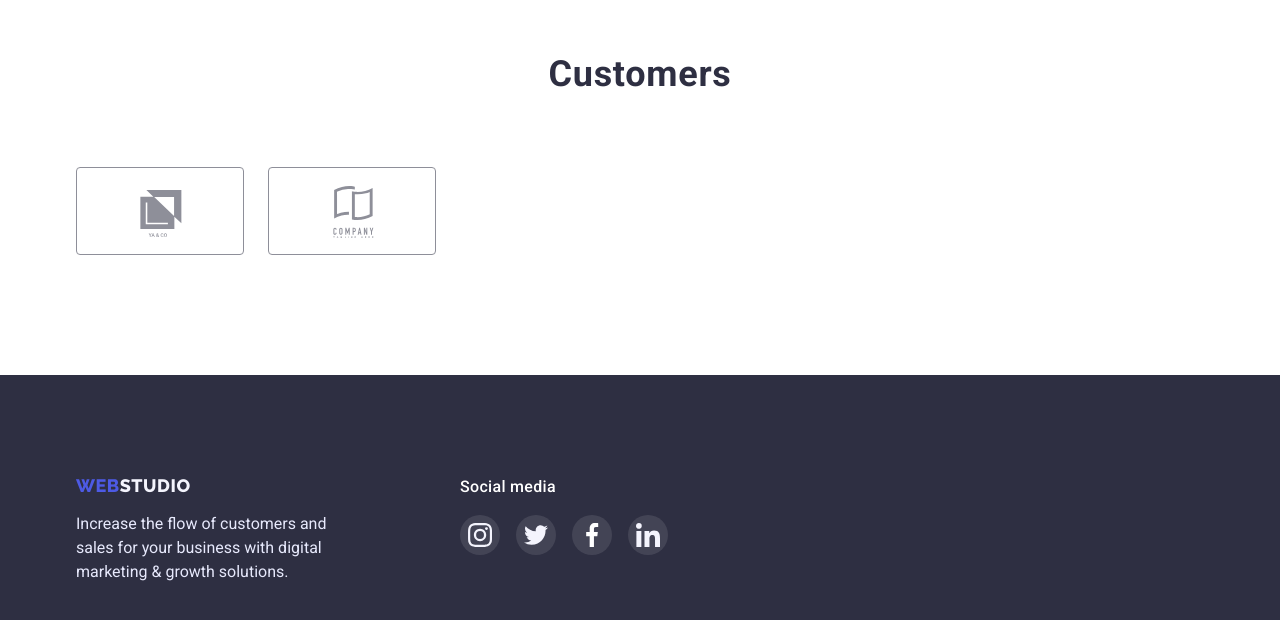
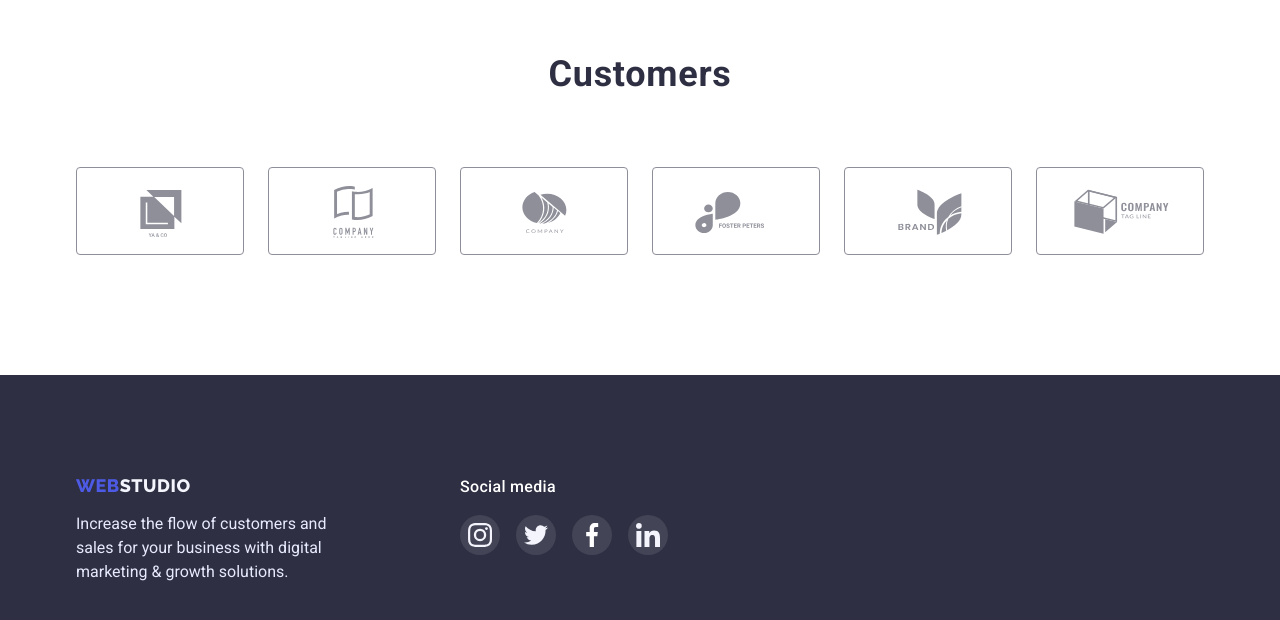
Before and after one commit to NataDent/goit-markup-hw-04, a plain HTML site: page index.html in a window 1280 px wide. Shown: the part 2552-3172 px from the top of the page. Drawn offline with nearby package versions, Linux system fonts and the light colour scheme.

Commit message:
Додала всі іконки в 5 секцію, почистила філи

```diff
--- a/css/styles.css
+++ b/css/styles.css
@@ -610,3 +610,4 @@ fill: inherit;
 }
 
 /* fill="#8e8f99"
+" style="fill:var(--color1, #8e8f99)"
--- a/index.html
+++ b/index.html
@@ -380,17 +380,33 @@
                 </svg>
               </a>
             </li>
-            <li>
-              <div><a href=""></a></div>
+            <li class="customers-list-item">
+              <a class="customers-link link" href="">
+                <svg width="104" height="56" class="customers-icon">
+                  <use href="./images/icons.svg#icon-logo-customers-3"></use>
+                </svg>
+              </a>
             </li>
-            <li>
-              <div><a href=""></a></div>
+            <li class="customers-list-item">
+              <a class="customers-link link" href="">
+                <svg width="104" height="56" class="customers-icon">
+                  <use href="./images/icons.svg#icon-logo-customers-4"></use>
+                </svg>
+              </a>
             </li>
-            <li>
-              <div><a href=""></a></div>
+            <li class="customers-list-item">
+              <a class="customers-link link" href="">
+                <svg width="104" height="56" class="customers-icon">
+                  <use href="./images/icons.svg#icon-logo-customers-5"></use>
+                </svg>
+              </a>
             </li>
-            <li>
-              <div><a href=""></a></div>
+            <li class="customers-list-item">
+              <a class="customers-link link" href="">
+                <svg width="104" height="56" class="customers-icon">
+                  <use href="./images/icons.svg#icon-logo-customers-6"></use>
+                </svg>
+              </a>
             </li>
           </ul>
         </div>
```
Also changed, not shown: images/icons.svg.
